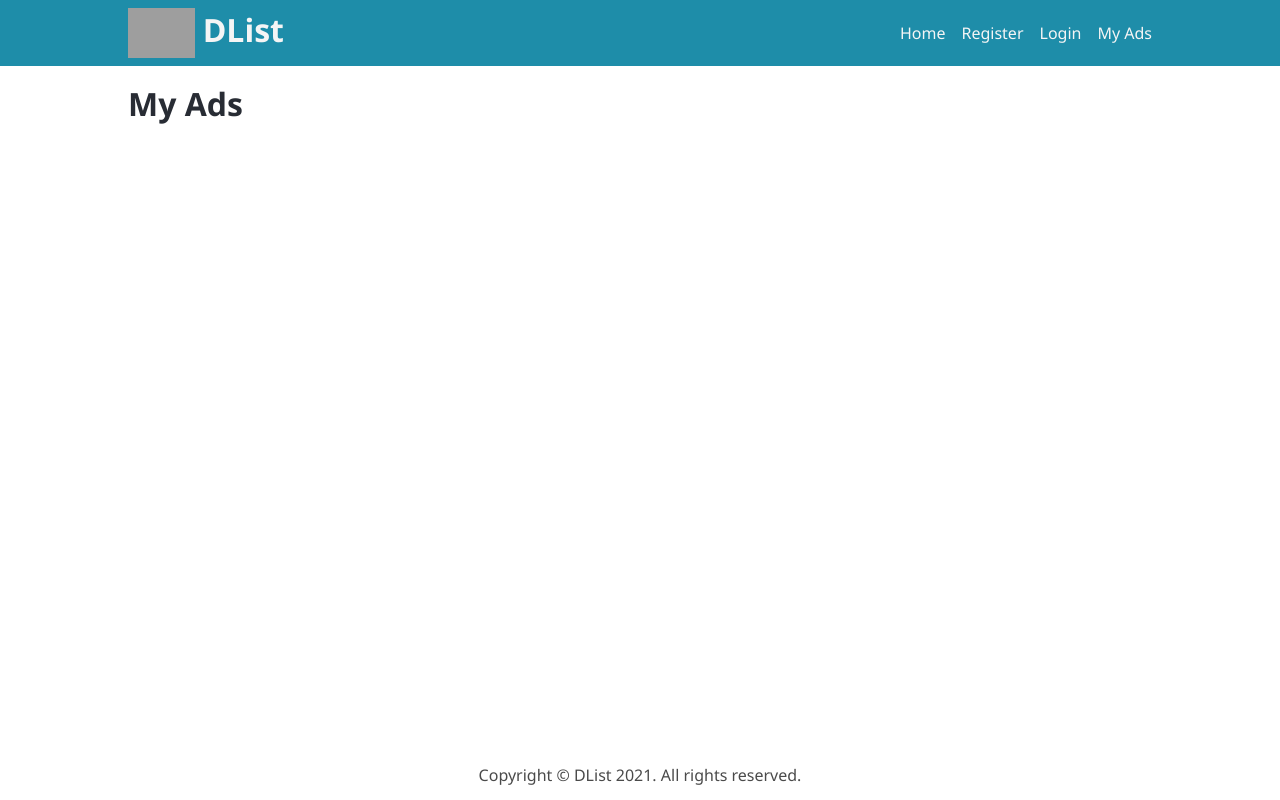
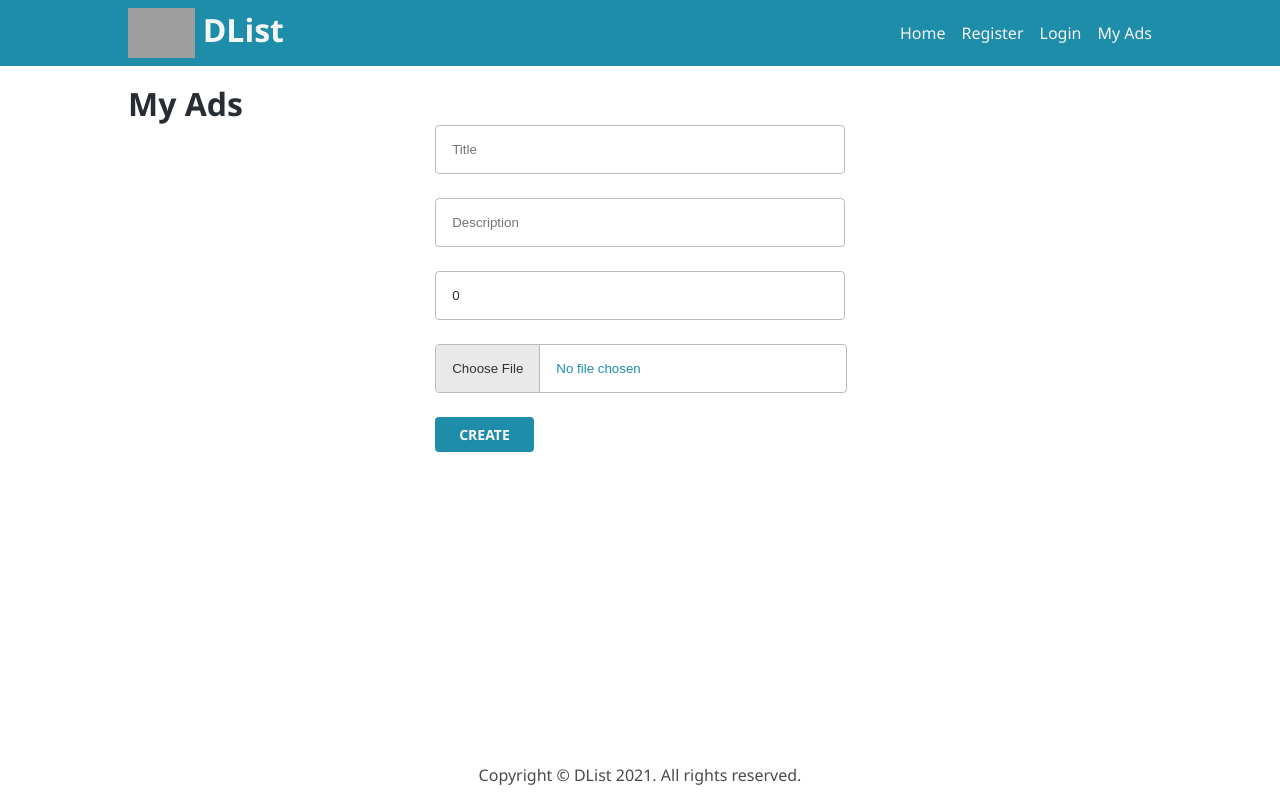
Before and after one commit to twomooncakes/skelbiu-fe-db, a React (Create React App) app: page /my-ads in a window 1280 px wide. Built offline with nearby package versions, Linux system fonts and the light colour scheme; grey boxes are pictures that could not be loaded.

Commit message:
create add form with formik and yup validations, redone input

```diff
--- a/src/components/UI/Button.jsx
+++ b/src/components/UI/Button.jsx
@@ -1,8 +1,8 @@
 import css from './Button.module.css';
 
-function Button({children, mainBtn, clickFunc}) {
+function Button({type, children, mainBtn, clickFunc}) {
     return (
-        <button className={`${css.btn} ${mainBtn ? css.btn_filled : css.btn_outlined}`} onClick={clickFunc}>{children}</button>
+        <button type={type} className={`${css.btn} ${mainBtn ? css.btn_filled : css.btn_outlined}`} onClick={clickFunc}>{children}</button>
     );
 }
 
--- a/src/components/UI/Input.jsx
+++ b/src/components/UI/Input.jsx
@@ -1,7 +1,22 @@
 import css from "./Input.module.css";
 
-function Input({ formik, type, name, placeholder, value }) {
+function Input({ formik, type, name, placeholder}) {
+    console.log(formik.values);
+    console.log(formik.values[name]);
+    console.log(formik.values[`${name}`]);
     return (
+        <>
+        {type === 'file' ?
+            <div className={css['file-input-wrapper']}>
+                <input
+                    className={css['file-input']}
+                    type="file"
+                    name="image"
+                    onChange={formik.handleChange}
+                    onBlur={formik.handleBlur}
+                />
+            </div>
+        :
             <div className={css["input-wrapper"]}>
                 <input
                     className={css.input}
@@ -10,11 +25,13 @@ function Input({ formik, type, name, placeholder, value }) {
                     placeholder={placeholder}
                     onChange={formik.handleChange}
                     onBlur={formik.handleBlur}
-            value={value}
+                    defaultValue={formik.values[`${name}`]}
 
                 />
                 {formik.touched.hasOwnProperty(name) && formik.errors.hasOwnProperty(name) && <p className={css["invalid-feedback"]}>{formik.errors[name]}</p>}
             </div>
+        }
+        </>
     );
 }
 
--- a/src/components/UI/Input.module.css
+++ b/src/components/UI/Input.module.css
@@ -3,11 +3,39 @@
 }
 
 .input {
-    width: 100%;
-    padding: 19px;
+    border-radius: .25rem;
+    /* chrome and edge */
+    width: -webkit-fill-available;
+    padding: 1rem;
     color: #333;
     border: 1px solid #bbbbbb;
-    display: block;
+}
+
+/* firefox */
+@-moz-document url-prefix() {
+    .input {
+        width: -moz-available;
+    }
+}
+
+.file-input-wrapper {
+    margin-bottom: 1.5rem;
+}
+
+.file-input::file-selector-button {
+    padding: 1rem;
+    margin-right: 1rem;
+    background-color: #e9e9e9;
+    border: none;
+    border-right: 1px solid #bbbbbb;
+    color: #333;
+}
+
+.file-input {
+    border-radius: .25rem;
+    color: #1e8da9;
+    width: 100%;
+    border: 1px solid #bbbbbb;
 }
 
 .invalid-feedback {
--- /dev/null
+++ b/src/components/ad/CreateAd.jsx
@@ -0,0 +1,46 @@
+import { useFormik } from "formik";
+import * as Yup from "yup";
+import toast from 'react-hot-toast';
+import Button from "../UI/Button";
+import Input from "../UI/Input";
+
+const formFields = [
+    { type: "text", name: "title", placeholder: "Title" },
+    { type: "text", name: "description", placeholder: "Description" },
+    { type: "number", name: "price", placeholder: "Price" },
+    { type: "file", name: "image", placeholder: "Image" }
+];
+
+function CreateAd() {
+    const formik = useFormik({
+        initialValues: {
+            title: "",
+            description: "",
+            price: 0,
+            image: ""
+        },
+        validationSchema: Yup.object({
+            title: Yup.string().max(40).required(),
+            description: Yup.string().min(3),
+            price: Yup.number().min(0).required(),
+            // add image validation
+        }),
+        onSubmit: async (values) => {
+            console.log(values);
+            toast.success('add posted succesfully!');
+        }
+    });
+
+    return (
+        <form onSubmit={formik.handleSubmit}>
+            {formFields.map((field) => {
+                return (
+                    <Input type={field.type} key={field.name} formik={formik} name={field.name} placeholder={field.placeholder} />
+                )
+            })}
+            <Button type="submit" mainBtn={true}>Create</Button>
+        </form>
+    );
+}
+
+export default CreateAd;
--- a/src/pages/MyAdsPage.jsx
+++ b/src/pages/MyAdsPage.jsx
@@ -1,7 +1,10 @@
+import CreateAd from "../components/ad/CreateAd";
+
 function MyAdsPage() {
     return (
         <main>
             <h1>My Ads</h1>
+            <CreateAd />
         </main>
     );
 }
```
Lines whose indentation alone changed are shown as unchanged.
